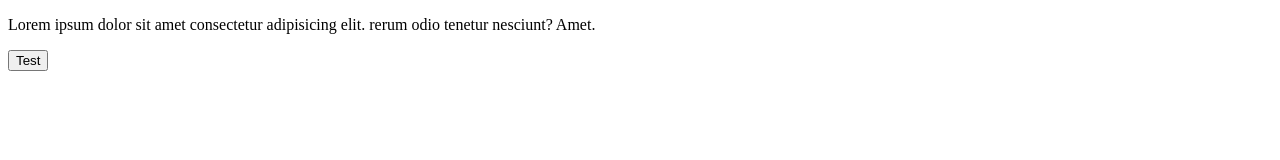
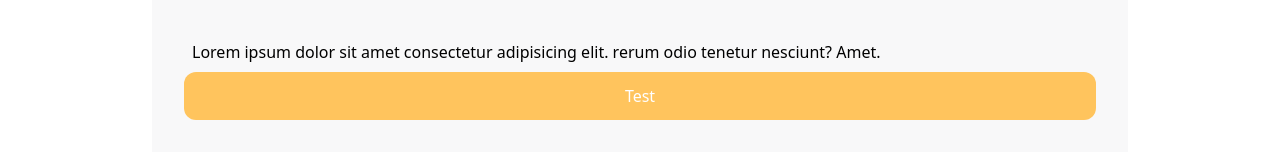
Before and after one commit to nicedev90/color-scheme, a plain HTML site: page ambition/index.html in a window 1280 px wide. Drawn offline with nearby package versions, Linux system fonts and the light colour scheme; files that its build step writes are made by us from their sources.

Commit message:
modificar paleta de colores index

```diff
--- a/ambition/index.html
+++ b/ambition/index.html
@@ -3,7 +3,7 @@
 <head>
 	<meta charset="UTF-8">
 	<meta name="viewport" content="width=device-width, initial-scale=1.0">
-	<link rel="stylesheet" href="../css/ambition.css">
+	<link rel="stylesheet" href="css/main.css">
 	<title>Ambition Color Scheme</title>
 </head>
 <body>
```
Also changed, not shown: css/main.css.
